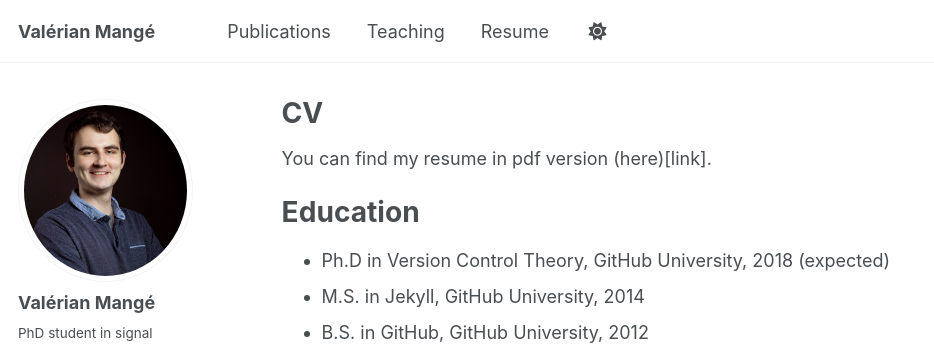
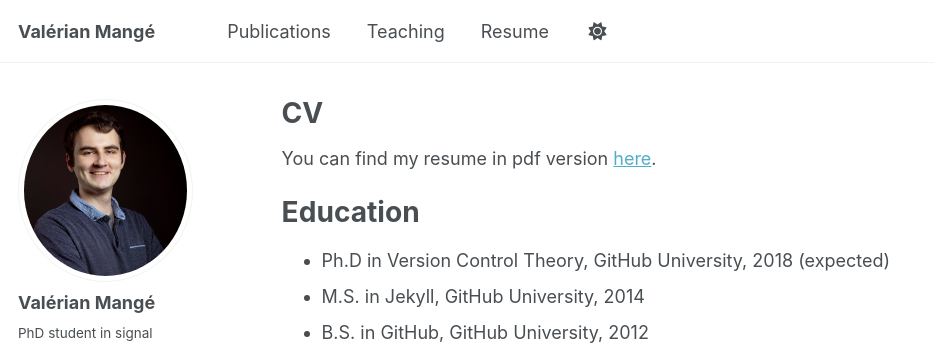
Before and after one commit to ValMang/ValMang.github.io, a Jekyll site: the page built from _pages/cv.md, in a window 1280 px wide and 900 px high. Shown: the top 345 px of the window, without its empty margins (0-934 px from the left). Built offline with Jekyll 4.4.1, drawn with Linux system fonts in a browser that asks for light colours; a script that is not in the unit is left out.

Commit message:
Update cv.md

```diff
--- a/_pages/cv.md
+++ b/_pages/cv.md
@@ -9,7 +9,7 @@ redirect_from:
 
 {% include base_path %}
 
-You can find my resume in pdf version (here)[link].
+You can find my resume in pdf version [here](link).
 
 Education
 ======
```
